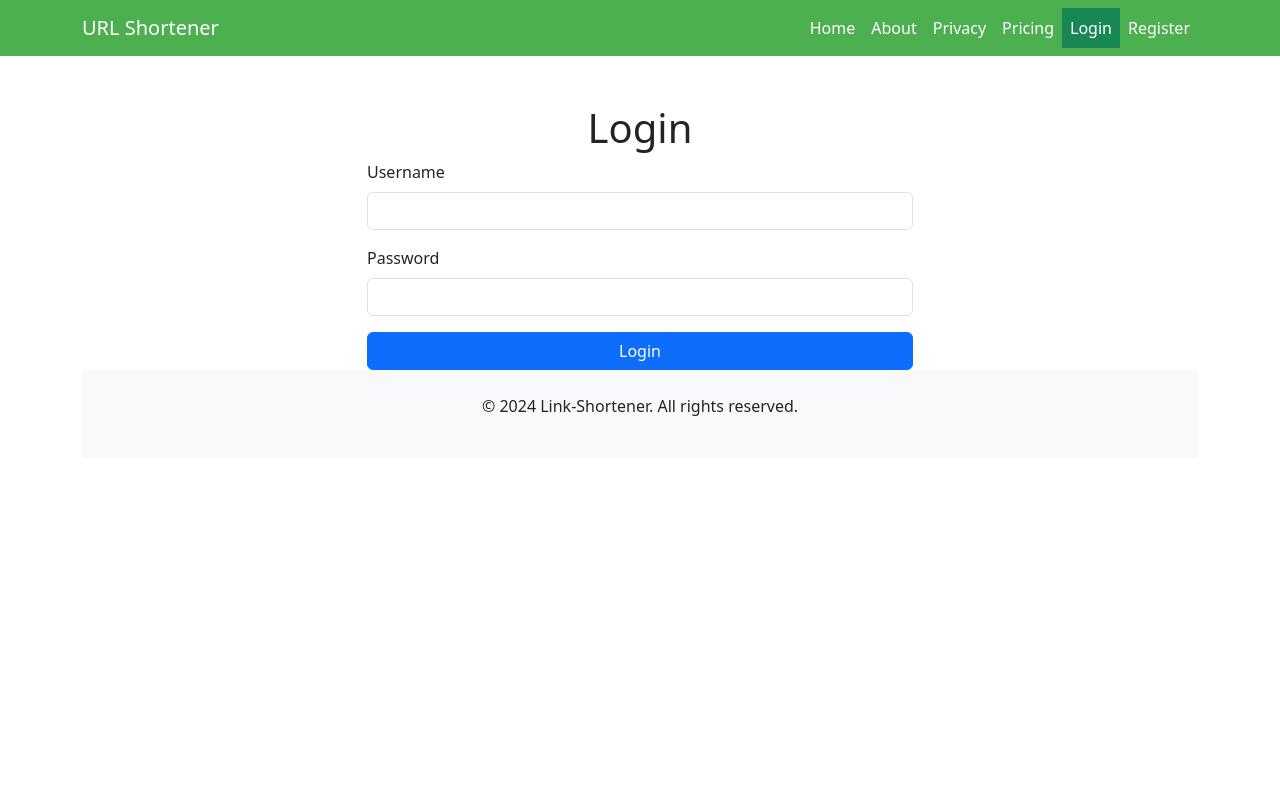
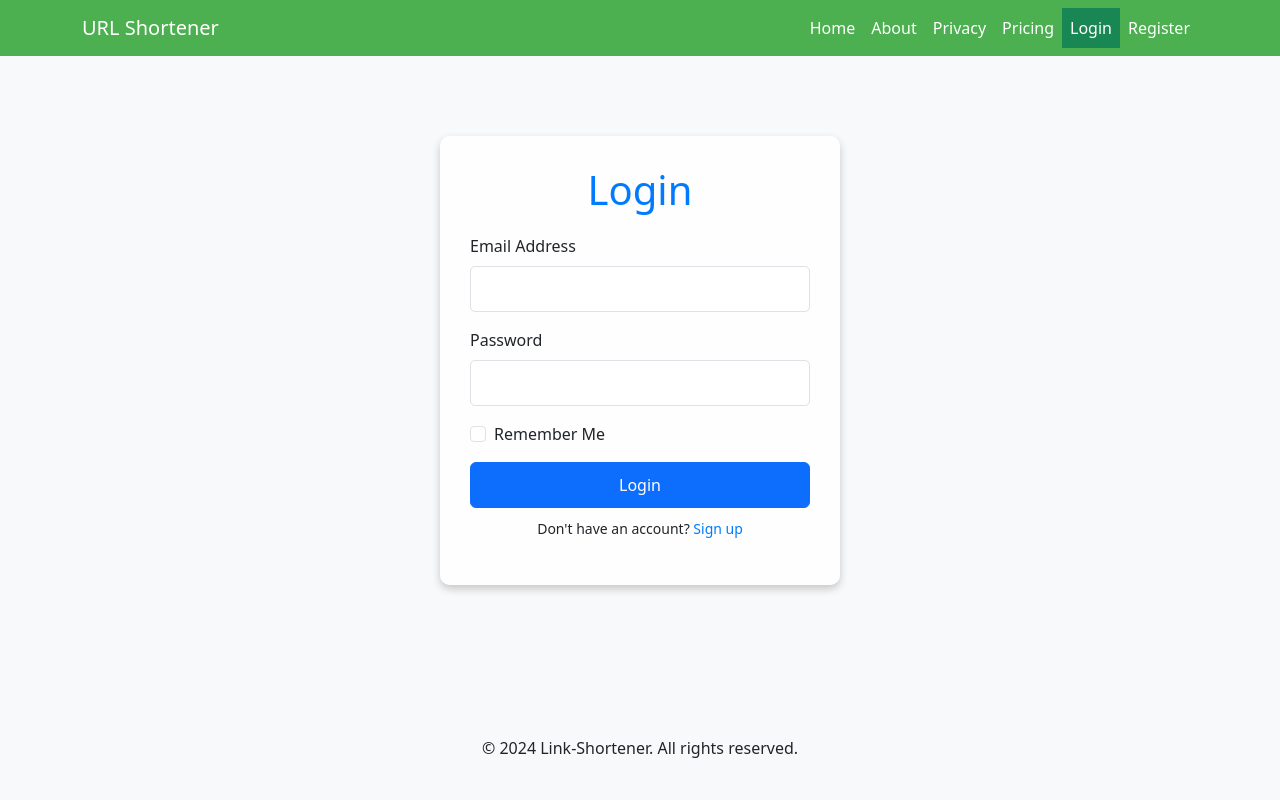
Before and after one commit to azshifat007/link-shortener, a Flask app: page /login in a window 1280 px wide. Run offline with Flask 3, Linux system fonts and the light colour scheme.

Commit message:
login stracture change and add remember me checkbox

```diff
--- a/app.py
+++ b/app.py
@@ -63,18 +63,22 @@ def dashboard():
 def login():
     """Login route."""
     if request.method == 'POST':
-        username = request.form['username']
+        email = request.form['email']  # Use email instead of username
         password = request.form['password']
-        user = next((u for u in users.values() if u.username == username), None)
+        remember = 'remember' in request.form  # Check if 'remember me' is selected
+
+        user = next((u for u in users.values() if u.email == email), None)  # Check email instead of username
 
         if user and check_password_hash(user.password, password):
-            login_user(user)
+            login_user(user, remember=remember)  # Pass 'remember' to login_user
             flash('Logged in successfully!', 'success')
             return redirect(url_for('dashboard'))
         else:
-            flash('Invalid credentials. Please try again.', 'danger')
+            flash('Invalid email or password. Please try again.', 'danger')
 
     return render_template('login.html')
+
+
 
 @app.route('/register', methods=['GET', 'POST'])
 def register():
--- a/templates/login.html
+++ b/templates/login.html
@@ -6,29 +6,108 @@
     <title>Login</title>
     <!-- Bootstrap CSS -->
     <link rel="stylesheet" href="https://cdn.jsdelivr.net/npm/bootstrap@5.3.0/dist/css/bootstrap.min.css">
+    <style>
+        body {
+            background-color: #f8f9fa;
+            height: 100vh;
+            margin: 0;
+            display: flex;
+            justify-content: center;
+            align-items: center; /* Align items to start so we can use margin-top */
+            flex-direction: column;
+        }
+
+        .login-container {
+            background-color: rgba(255, 255, 255, 0.9);
+            padding: 30px;
+            border-radius: 10px;
+            box-shadow: 0 4px 8px rgba(0, 0, 0, 0.2);
+            max-width: 400px;
+            width: 100%;
+            margin-top: 80px; /* Added margin to push the box below the navbar */
+        }
+
+        .login-container h1 {
+            text-align: center;
+            margin-bottom: 20px;
+            color: #007bff;
+        }
+
+        .login-container .form-control {
+            padding: 10px;
+            border-radius: 5px;
+        }
+
+        .login-container button {
+            padding: 10px;
+            font-size: 16px;
+        }
+
+        .login-container p {
+            text-align: center;
+            margin-top: 10px;
+            font-size: 14px;
+        }
+
+        .login-container p a {
+            color: #007bff;
+            text-decoration: none;
+        }
+
+        .login-container p a:hover {
+            text-decoration: underline;
+        }
+
+        nav {
+            position: fixed;
+            top: 0;
+            width: 100%;
+            z-index: 10;
+        }
+
+        @media (max-width: 576px) {
+            .login-container {
+                padding: 20px;
+            }
+
+            .login-container h1 {
+                font-size: 24px;
+            }
+
+            .login-container {
+                margin-top: 60px; /* Reduced margin for smaller screens */
+            }
+        }
+    </style>
 </head>
 <body>
-    {% include 'navbar.html' %}
-    <div class="container mt-5">
-        <div class="row justify-content-center">
-            <div class="col-md-6">
-                <h1 class="text-center">Login</h1>
+    <!-- Include Navbar -->
+    {% include "navbar.html" %}
+
+    <!-- Login Form -->
+    <div class="login-container">
+        <h1>Login</h1>
         <form method="POST" action="{{ url_for('login') }}">
             <div class="mb-3">
-                        <label for="username" class="form-label">Username</label>
-                        <input type="text" class="form-control" id="username" name="username" required>
+                <label for="email" class="form-label">Email Address</label>
+                <input type="email" class="form-control" id="email" name="email" required>
             </div>
             <div class="mb-3">
                 <label for="password" class="form-label">Password</label>
                 <input type="password" class="form-control" id="password" name="password" required>
             </div>
+            <div class="mb-3 form-check">
+                <input type="checkbox" class="form-check-input" id="remember" name="remember">
+                <label class="form-check-label" for="remember">Remember Me</label>
+            </div>
             <button type="submit" class="btn btn-primary w-100">Login</button>
         </form>
+        <p>Don't have an account? <a href="{{ url_for('register') }}">Sign up</a></p>
     </div>
-        </div>
+
     <!-- Footer -->
-        {%include "footer.html" %}
-    </div>
+    {% include "footer.html" %}
+
     <!-- Bootstrap Bundle JS -->
     <script src="https://cdn.jsdelivr.net/npm/bootstrap@5.3.0/dist/js/bootstrap.bundle.min.js"></script>
 </body>
```
Lines whose indentation alone changed are shown as unchanged.
